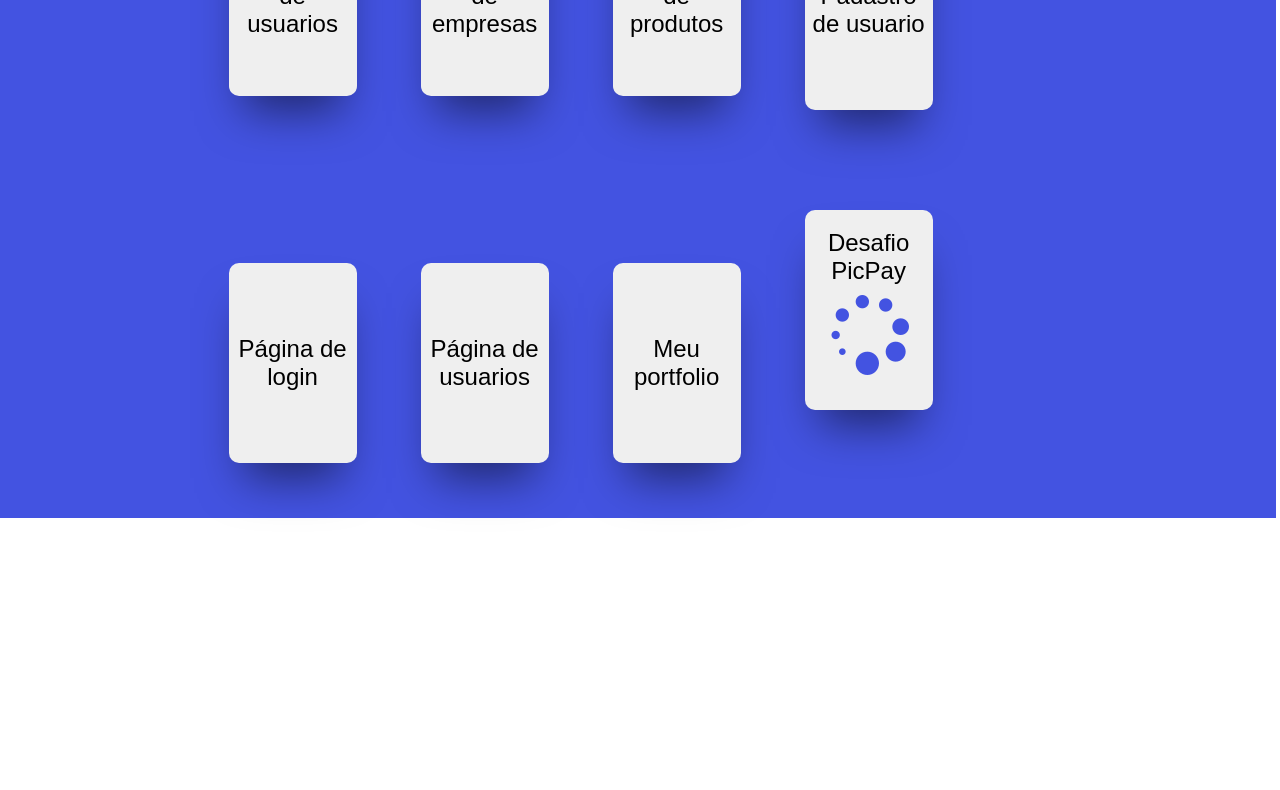
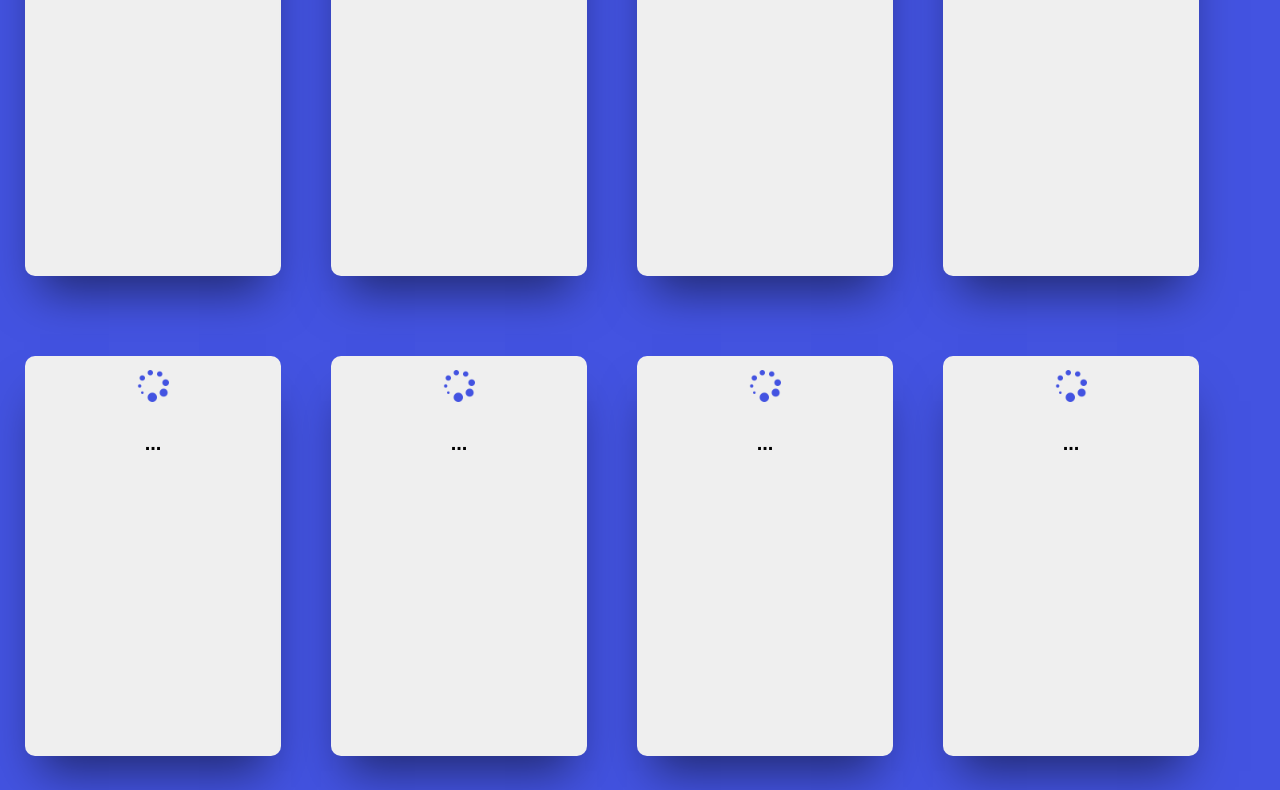
Before and after one commit to erikXavier122/portfolio, a plain HTML site: page index.html in a window 1280 px wide. Shown: the part 2706-3496 px from the top of the page. Before the commit the page ends 3320 px from the top, so only its background shows below. Drawn offline with Linux system fonts and the light colour scheme.

Commit message:
projetos

```diff
--- a/components/projetos/projetos.js
+++ b/components/projetos/projetos.js
@@ -4,25 +4,53 @@ tituloProjetos.innerText = "Projetos"
 
 pageProjetosGetById.appendChild(tituloProjetos)
 
-function createButtonsprojects(id,text){
+function createButtonsProjects(id,href){
     const buttonProjetos = document.createElement('button')
     buttonProjetos.id = id
-    buttonProjetos.innerText = text
+    buttonProjetos.href = href
     pageProjetosGetById.appendChild(buttonProjetos)
 }
-createButtonsprojects("btnUsuarios", "Cadastro de usuarios")
-createButtonsprojects("btnEmpresa", "Cadastro de empresas")
-createButtonsprojects("btnProdutos", "Cadastro de produtos")
-createButtonsprojects("btnUsers", "Padastro de usuario")
-createButtonsprojects("btnlogin", "Página de login")
-createButtonsprojects("pageCadastroFront", "Página de usuarios")
-createButtonsprojects("btnPortfolio", "Meu portfolio")
-createButtonsprojects("btnPicpay","Desafio PicPay")
+createButtonsProjects("btnUsuarios", "https://github.com/erikXavier122/spring-boot-api-cadastro")
+createButtonsProjects("btnEmpresa", "https://github.com/erikXavier122/spring-boot-api-empresa.git")
+createButtonsProjects("btnProdutos","https://github.com/erikXavier122/spring-boot-api-product.git")
+createButtonsProjects("btnUsers", "https://github.com/erikXavier122/spring-boot-api-user.git")
+createButtonsProjects("btnLoginFront","https://github.com/erikXavier122/pagina-de-login.git")
+createButtonsProjects("btnCadastroFront","https://github.com/erikXavier122/Cadastro_de_usuarios.git")
+createButtonsProjects("btnPortfolio","https://github.com/erikXavier122/portfolio.git")
+createButtonsProjects("btnPicpay","https://github.com/erikXavier122/picpay.git")
 
-const picpayGetById = document.getElementById("btnPicpay")
+function createimgProjects(id,src,idDestino){
+    const imgProjetos = document.createElement('img')
+    imgProjetos.id = id
+    imgProjetos.src = src
+    console.log(imgProjetos)
+    const insideBtn = document.getElementById(idDestino)
+    console.log(insideBtn)
+    insideBtn.appendChild(imgProjetos)
 
-const imgPicPay = document.createElement("img")
-imgPicPay.className = "imgPicPay"
-imgPicPay.src = "./assets/principal-page/icons8-loading-100.png"
+}
+createimgProjects("imgUsuarios","assets/principal-page/icons8-loading-100.png","btnUsuarios")
+createimgProjects("imgEmpresa","./assets/principal-page/icons8-loading-100.png","btnEmpresa")
+createimgProjects("imgProdutos","./assets/principal-page/icons8-loading-100.png","btnProdutos")
+createimgProjects("imgUsers","./assets/principal-page/icons8-loading-100.png","btnUsers")
+createimgProjects("imgLogin","./assets/principal-page/icons8-loading-100.png","btnLoginFront")
+createimgProjects("imgPageCadastro","./assets/principal-page/icons8-loading-100.png","btnCadastroFront")
+createimgProjects("imgPortfolio","./assets/principal-page/icons8-loading-100.png","btnPortfolio")
+createimgProjects("imgPicpay","./assets/principal-page/icons8-loading-100.png","btnPicpay")
 
-picpayGetById.appendChild(imgPicPay)
+function createTextProjects(id,text,idTextDestino){
+    const textProjetos = document.createElement('h2')
+    textProjetos.id = id
+    textProjetos.innerText = text
+    const insideTextBtn = document.getElementById(idTextDestino)
+    insideTextBtn.appendChild(textProjetos)
+
+}
+createTextProjects("textUsuarios","...","btnUsuarios")
+createTextProjects("textEmpresa","...","btnEmpresa")
+createTextProjects("textProdutos","...","btnProdutos")
+createTextProjects("textUsers","...","btnUsers")
+createTextProjects("textLogin","...","btnLoginFront")
+createTextProjects("textPageCadastro","...","btnCadastroFront")
+createTextProjects("textPortfolio","...","btnPortfolio")
+createTextProjects("textPicpay","...","btnPicpay")
--- a/style.css
+++ b/style.css
@@ -12,7 +12,7 @@ body{
 
 #navbar{
     background-color: #ffffff;
-    height: 7vh;
+    height: 60px;
     position: sticky;
     top: 0%;
 }
@@ -153,10 +153,9 @@ body{
 
 #pageProjetos{
     float: left;
-    width: 69%;
-    height: 100vh;
+    width: 100%;
+    height: 100%;
     background-color: #4353e1;
-    padding: 10px 15.36vw;
 }
 
 #pageProjetos > h1{
@@ -167,14 +166,17 @@ body{
 }
 
 #pageProjetos > button{
-    width: 10vw;
-    height: 25vh;
-    margin: 50px 32px;
+    width: 20vw;
+    height: 50vh;
+    margin: 40px 25px;
+    display: inline-flex;
+    flex-direction: column;
     align-items: center;
     border-radius: 10px;
     border: none;
     box-shadow: 0 30px 45px -15px #00000081;
     transition: 1s;
+    cursor: pointer;
 }
 
 #pageProjetos > button:hover{
@@ -182,7 +184,14 @@ body{
     height: 26vh;
 }
 
+#pageProjetos > button > img{
+    width: 40px;
+    height: 40px;
+    display: flex;
+    justify-content: center;
+    margin: 9px 31px 10px 31px;
+}
 
-#pageProjetos > button{
-    font-size: x-large;
+#imgPicpay,is-animation{
+    animation: imgPicpay 2s cubic-bezier(0, .25, .7125, .1) infinite;
 }
```
